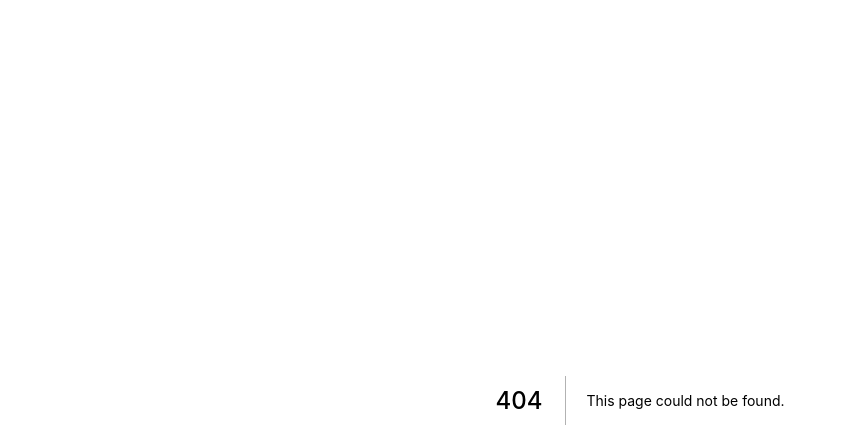
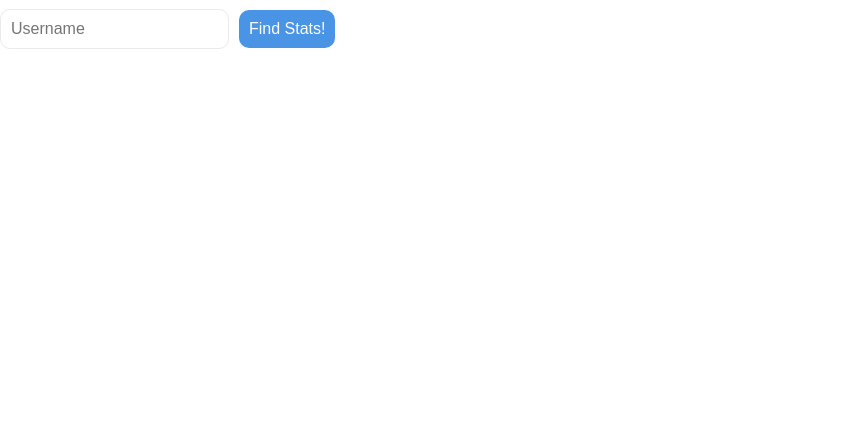
Before and after one commit to MattGodwin/StatTrack, a Next.js app: page /user in a window 1280 px wide. Before the commit this address had no page. Shown: the top 448 px of the page, without its empty margins (0-847 px from the left). Built offline with nearby package versions, Linux system fonts and the light colour scheme.

Commit message:
first commit

```diff
--- /dev/null
+++ b/pages/user.js
@@ -0,0 +1,17 @@
+import styles from '../styles/user.module.css'
+
+
+const User = () => (
+    <form action="/" method="get">
+        <input
+            type="text"
+            id="header-search"
+            placeholder="Username"
+            name="s"
+            className={styles.search}
+            />
+        <button type="submit" className={styles.button}>Find Stats!</button>
+    </form>
+);
+
+export default User;
--- a/styles/Home.module.css
+++ b/styles/Home.module.css
@@ -110,10 +110,6 @@
   line-height: 1.5;
 }
 
-.logo {
-  height: 1em;
-}
-
 @media (max-width: 600px) {
   .grid {
     width: 100%;
--- /dev/null
+++ b/styles/user.module.css
@@ -0,0 +1,22 @@
+.search {
+    font-size: medium;
+    padding: 10px;
+    border-radius: 10px;
+    border: 1px solid #eaeaea;
+}
+
+.button {
+    font-size: medium;
+    margin: 10px;
+    color: #fff;
+    padding: 10px;
+    background-color: rgb(73,148,228);
+    border: none;
+    border-radius: 10px;
+}
+
+.button:hover,
+.button:focus,
+.button:active {
+  color: #eaeaea;
+}
```
Also changed, not shown: pages/index.js (+24 -21 lines), public/vercel.svg (deleted).
